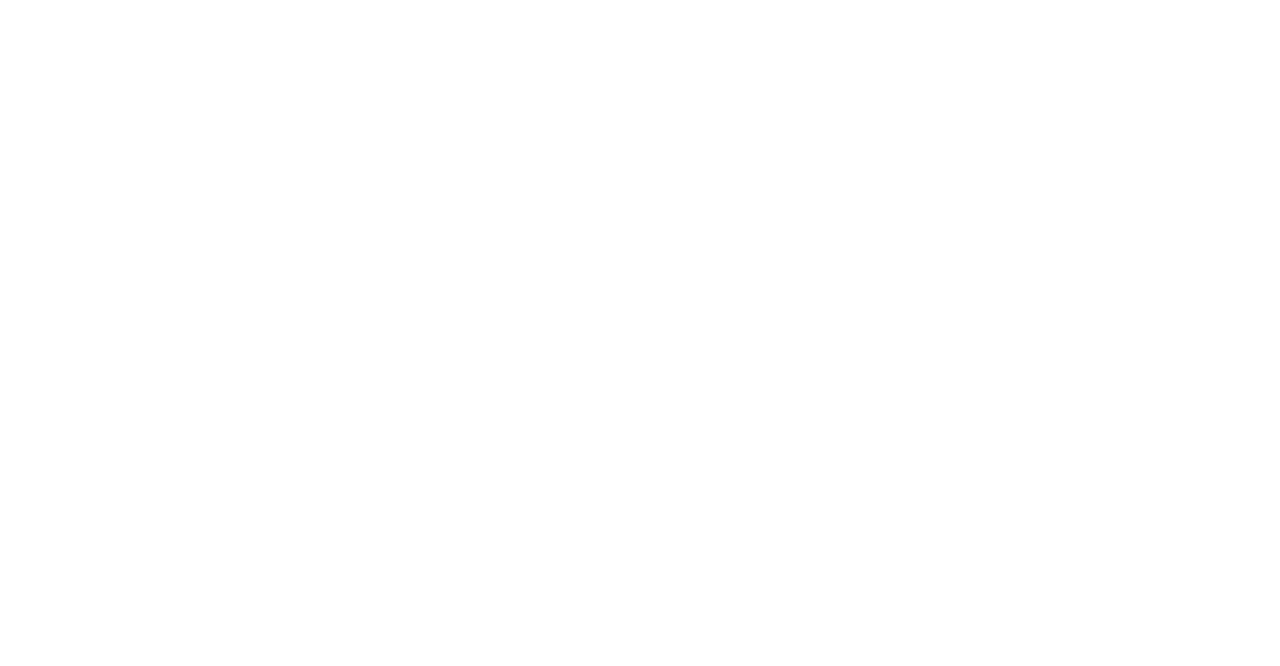
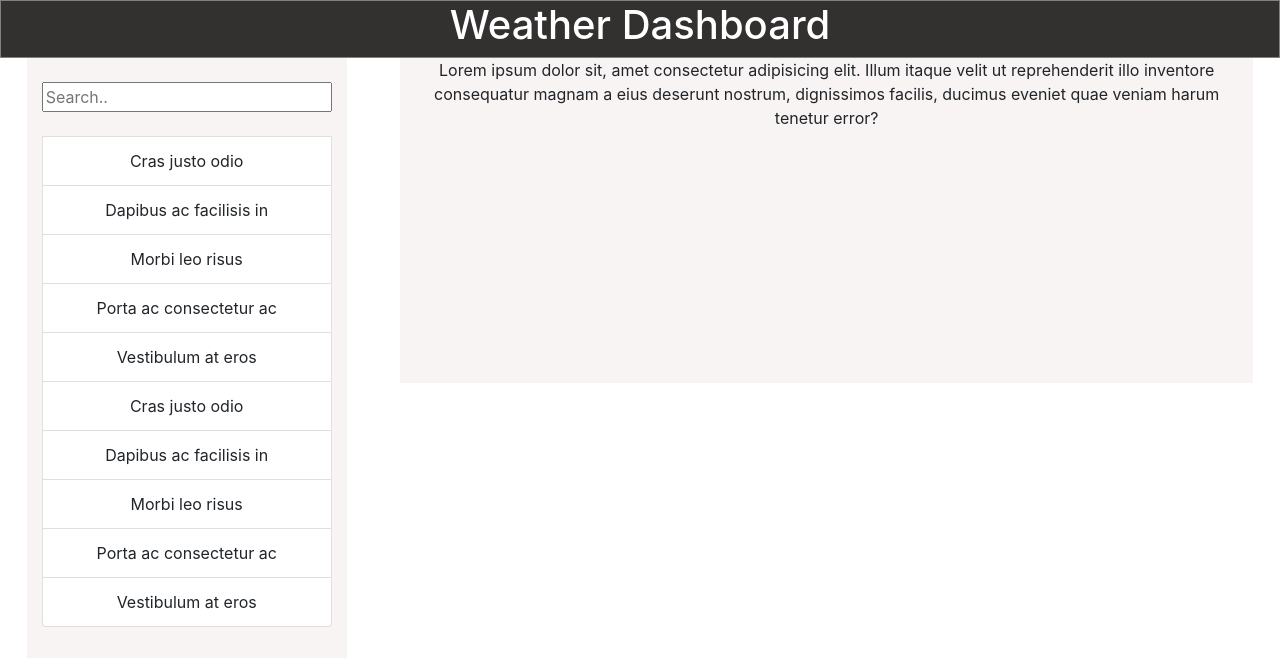
Before and after one commit to mekaleka/Weather-API, a plain HTML site: page assets/js/index.html in a window 1280 px wide. Drawn offline with nearby package versions, Linux system fonts and the light colour scheme; files that its build step writes are made by us from their sources.

Commit message:
Created starter layout for border and columns

```diff
--- a/assets/js/index.html
+++ b/assets/js/index.html
@@ -12,11 +12,42 @@
     <title>Weather Dashboard</title>
 </head>
 
+<body>
+    <div class="container-fluid my-container">
+        <div class="row row-1 my-row1">
+            <div class="col-12 my-col-1">
+                <h1>Weather Dashboard</h1>
+            </div>
+        </div>
+        <div class="row justify-content-around my-row2">
+            <div class="col-3 my-col-2">
+                <ul class="list-group">
+                    <br>
+                    <input type="text" placeholder="Search..">
+                    <br>
+                    <li class="list-group-item">Cras justo odio</li>
+                    <li class="list-group-item">Dapibus ac facilisis in</li>
+                    <li class="list-group-item">Morbi leo risus</li>
+                    <li class="list-group-item">Porta ac consectetur ac</li>
+                    <li class="list-group-item">Vestibulum at eros</li>
+                    <li class="list-group-item">Cras justo odio</li>
+                    <li class="list-group-item">Dapibus ac facilisis in</li>
+                    <li class="list-group-item">Morbi leo risus</li>
+                    <li class="list-group-item">Porta ac consectetur ac</li>
+                    <li class="list-group-item">Vestibulum at eros</li>
+                </ul>
+            </div>
+            <div class="col-8 my-col-3">
+                Lorem ipsum dolor sit, amet consectetur adipisicing elit. Illum itaque velit ut reprehenderit illo
+                inventore consequatur magnam a eius deserunt nostrum, dignissimos facilis, ducimus eveniet quae veniam
+                harum tenetur error?
+            </div>
+        </div>
+    </div>
+    </div>
 
 
-<script src="javascript.js"></script>
-
-<body>
+    <script src="javascript.js"></script>
 
 </body>
 
--- /dev/null
+++ b/assets/js/style.css
@@ -0,0 +1,33 @@
+
+body {
+margin: auto;
+}
+.my-container {
+text-align: center;
+}
+
+.my-row-1 {
+border: 1px solid gray;
+
+}
+
+.my-col-1 {
+border: 1px solid gray;
+background-color: rgb(51, 48, 48);
+color: white;
+}
+
+
+.my-row-2 {
+
+}
+
+.my-col-2 {
+height: 600px;
+background-color: rgb(248, 244, 244);
+}
+
+.my-col-3 {
+height: 325px;
+background-color: rgb(248, 244, 244);
+}
```
Also changed, not shown: assets/css/style.css (deleted).
